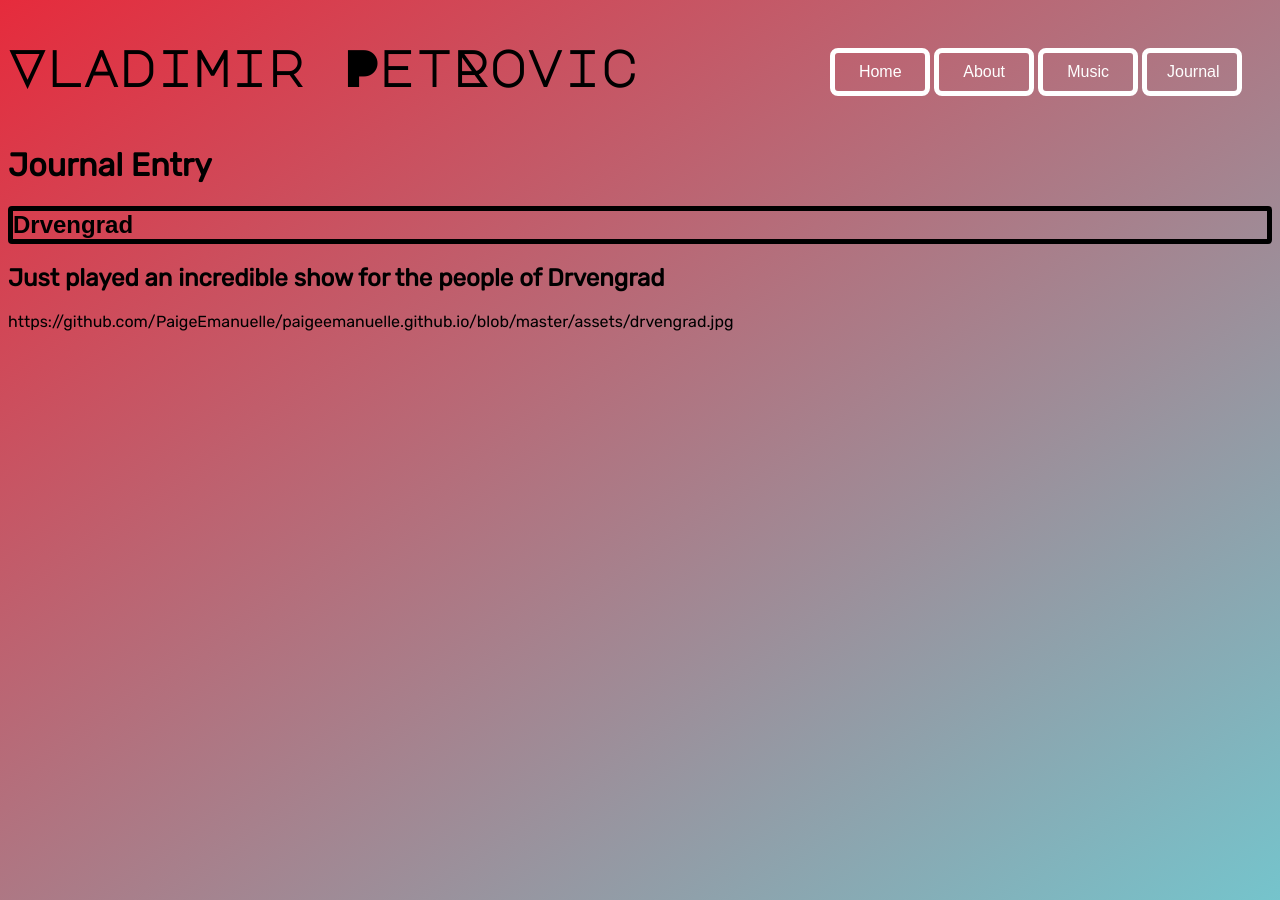
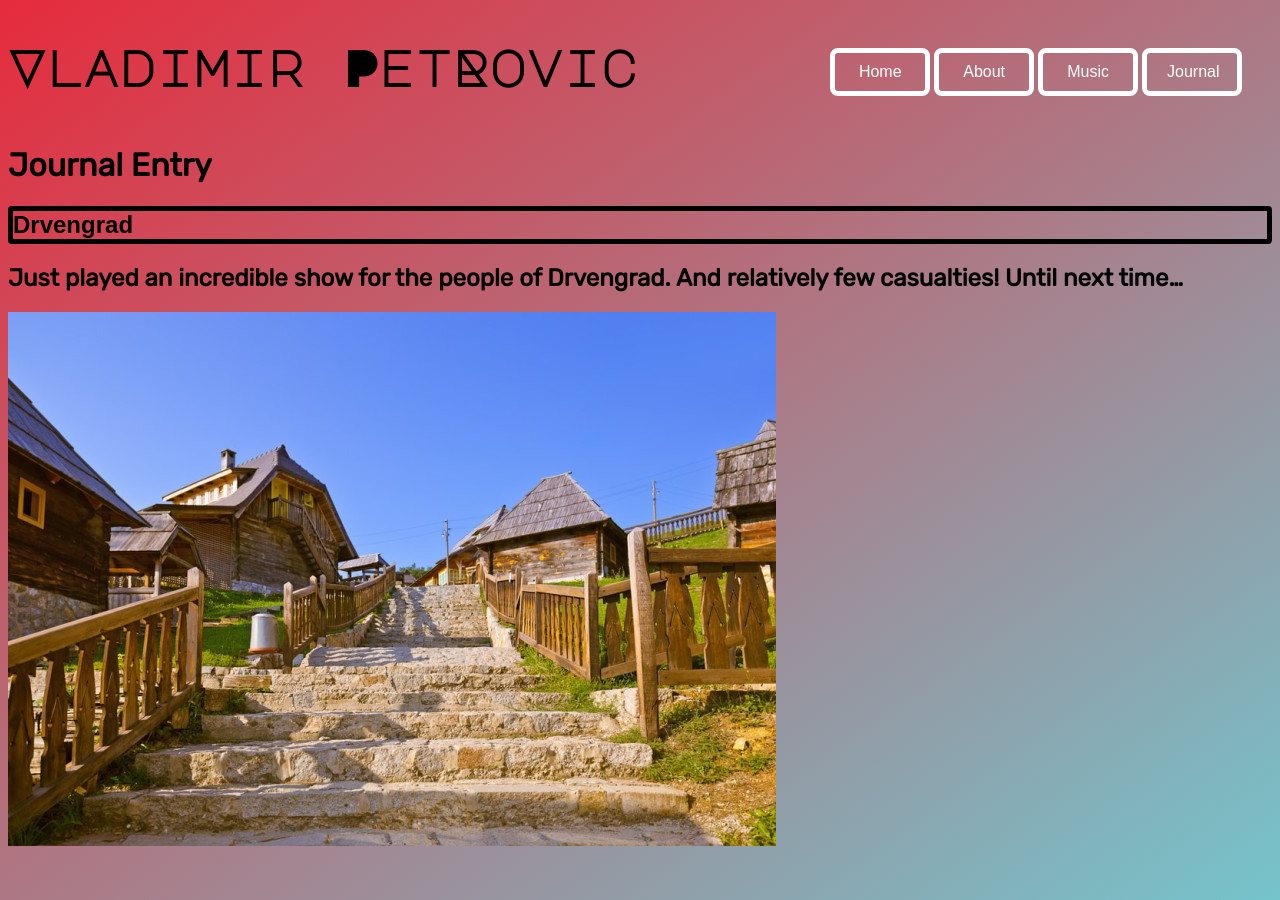
Before and after one commit to PaigeEmanuelle/PaigeEmanuelle.github.io, a Jekyll site: the page built from _posts/2018-03-04-drvengrad.md, in a window 1280 px wide. Built offline with Jekyll 4.4.1, drawn with Linux system fonts in a browser that asks for light colours.

Commit message:
second attempt to add pics

```diff
--- a/_posts/2018-03-04-drvengrad.md
+++ b/_posts/2018-03-04-drvengrad.md
@@ -4,5 +4,5 @@ title:  "Drvengrad"
 date: 2019-03-04
 ---
 
-## Just played an incredible show for the people of Drvengrad
-https://github.com/PaigeEmanuelle/paigeemanuelle.github.io/blob/master/assets/drvengrad.jpg
+## Just played an incredible show for the people of Drvengrad. And relatively few casualties! Until next time...
+![alt-text](https://github.com/PaigeEmanuelle/paigeemanuelle.github.io/blob/master/assets/drvengrad.jpg)
```
Also changed, not shown: _posts/2019-03-04-sirogojno.md (+1 -1 lines).
